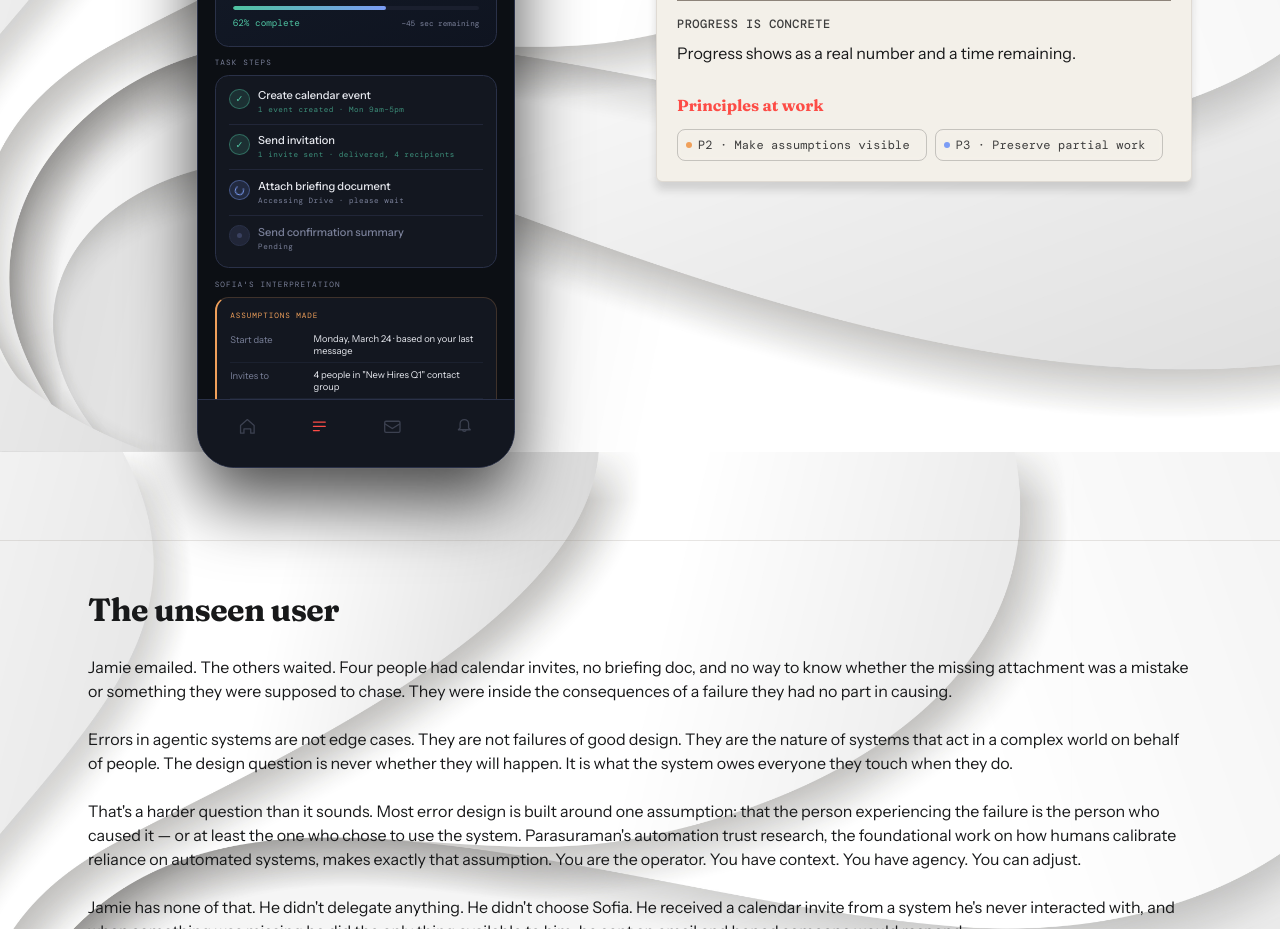
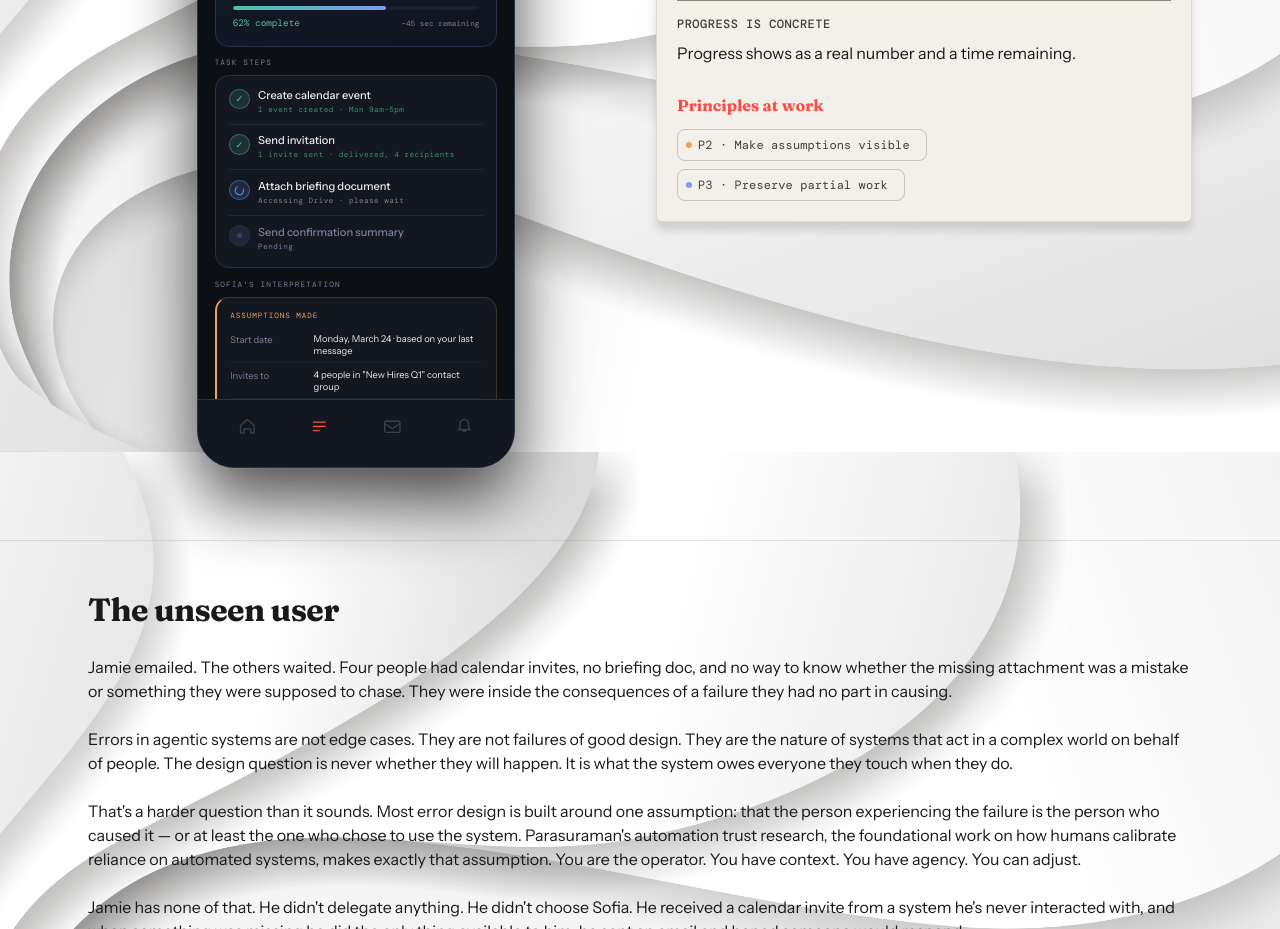
Before and after one commit to esztike/sofia-error-series, a React (Vite) app: page /episode-01 in a window 1280 px wide. Shown: the part 2000-2929 px from the top of the page. Built offline with nearby package versions, Linux system fonts and the light colour scheme.

Commit message:
Stack principle chips one per row
.walkthrough__chips now uses flex-direction: column instead of
wrapping, so chips never sit side by side regardless of available
width.

Co-Authored-By: Claude Sonnet 5 <noreply@anthropic.com>

```diff
--- a/src/styles/walkthrough-panel.css
+++ b/src/styles/walkthrough-panel.css
@@ -183,7 +183,8 @@
 
 .walkthrough__chips {
   display: flex;
-  flex-wrap: wrap;
+  flex-direction: column;
+  align-items: flex-start;
   gap: var(--space-2);
   margin-top: var(--space-2);
 }
```
